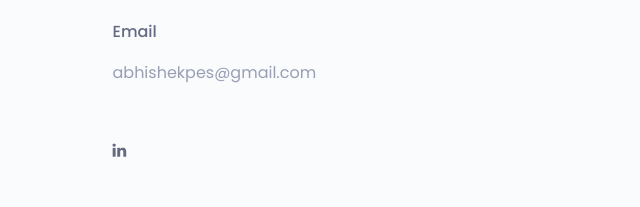
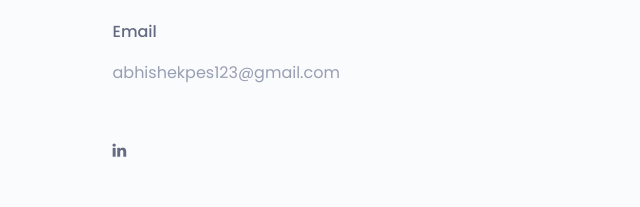
Before and after one commit to Abhishekn1234/PORT, a plain HTML site: page index.html in a window 1280 px wide. Shown: the part 5825-6032 px from the top of the page, 640-1280 px from the left. Drawn offline with nearby package versions, Linux system fonts and the light colour scheme; files that its build step writes are made by us from their sources; files whose address does not match are found by name; a web font is replaced by a local one.

Commit message:
Add files via upload

```diff
--- a/index.html
+++ b/index.html
@@ -653,7 +653,7 @@
 										</div>
 										<div class="single-contact-add-info">
 											<h3>email</h3>
-											<p>abhishekpes@gmail.com</p>
+											<p>abhishekpes123@gmail.com</p>
 										</div>
 
 								</div><!--/.contact-adress-->
```
